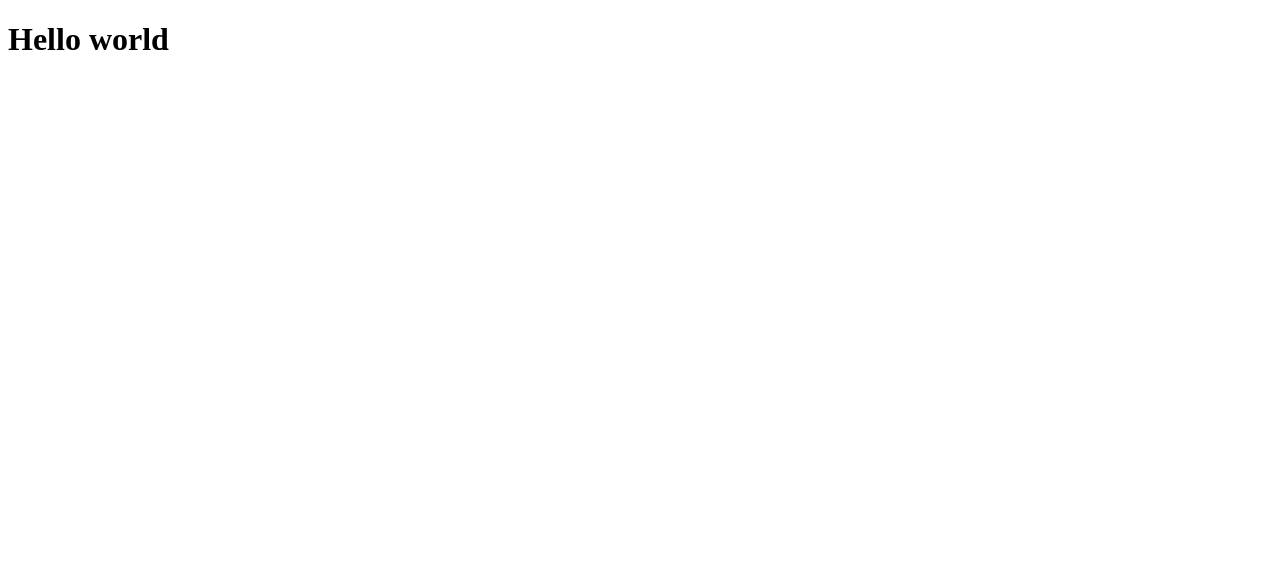
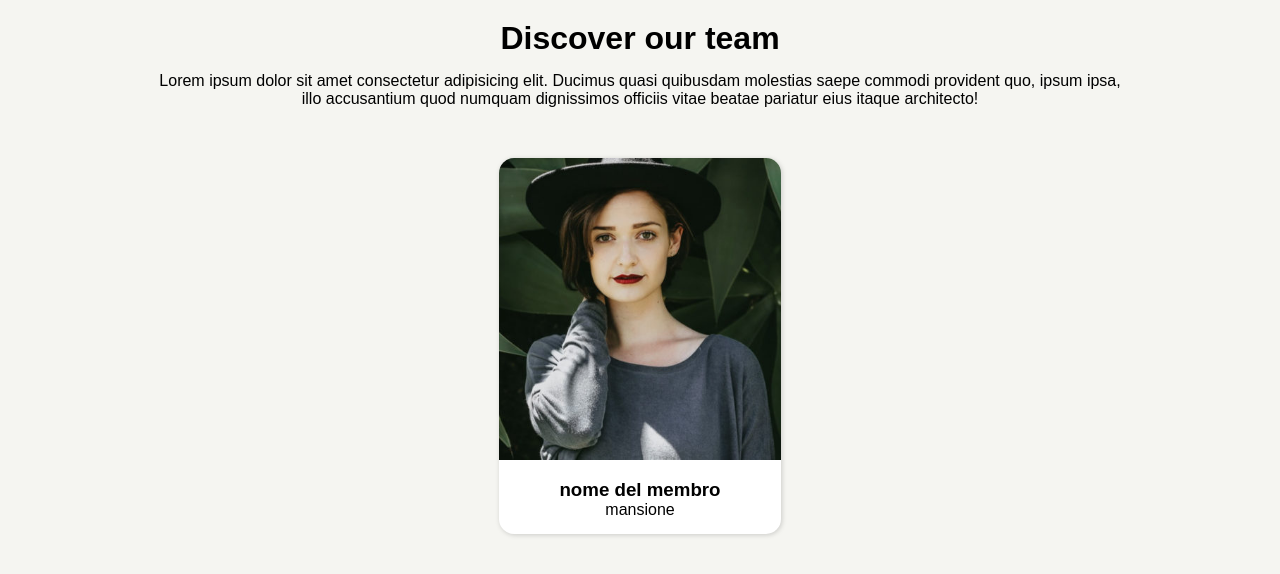
Before and after one commit to MarcoMazzilli/js-our-team, a plain HTML site: page index.html in a window 1280 px wide. Drawn offline with Linux system fonts and the light colour scheme.

Commit message:
[Add] Card style on css

```diff
--- a/assets/css/style.css
+++ b/assets/css/style.css
@@ -0,0 +1,51 @@
+*{
+  box-sizing: border-box;
+  margin: 0;
+  padding: 0;
+}
+
+img {
+  width: 100%;
+}
+
+body {
+  background-color: rgb(245, 245, 241);
+  font-family: Arial, Helvetica, sans-serif;
+}
+
+h1 {
+  margin-bottom: 15px;
+}
+
+.container-header {
+  width: 80%;
+  max-width: 1400px;
+  margin: 0 auto;
+  padding: 20px;
+  text-align: center;
+  margin-bottom: 30px;
+}
+
+.container-card{
+  width: 80%;
+  max-width: 1400px;
+  display: flex;
+  flex-wrap: wrap;
+  justify-content: center;
+  margin: 0 auto;
+}
+
+.card {
+  background-color: white;
+  width: calc(100% / 3 - 60px);
+  margin: 0 20px;
+  margin-bottom: 30px;
+  text-align: center;
+  box-shadow: 1px 1px 5px rgba(0, 0, 0, 0.171);
+  border-radius: 15px;
+  overflow: hidden;
+}
+
+.description {
+  padding: 15px;
+}
--- a/assets/js/script.js
+++ b/assets/js/script.js
@@ -40,3 +40,8 @@ for (let member of TEAM){
     console.log("KEY più VALORE --->",key,":", member[key])
   }
 }
+
+
+function generateCard(){
+
+}
--- a/index.html
+++ b/index.html
@@ -9,7 +9,28 @@
 </head>
 <body>
 
-  <h1>Hello world</h1>
+  <header>
+    <div class="container-header">
+      <h1>Discover our team</h1>
+      <p>Lorem ipsum dolor sit amet consectetur adipisicing elit. Ducimus quasi quibusdam molestias saepe commodi provident quo, ipsum ipsa, illo accusantium quod numquam dignissimos officiis vitae beatae pariatur eius itaque architecto!</p>
+    </div>
+  </header>
+
+  <main>
+    <div class="container-card">
+
+      <div class="card">
+        <div class="photo">
+          <img src="assets/img/angela-caroll-chief-editor.jpg" alt="">
+        </div>
+        <div class="description">
+          <h3>nome del membro</h3>
+          <p>mansione</p>
+        </div>
+      </div>
+    <!-- ---------- -->
+
+  </main>
 
   <script src="assets/js/script.js"></script>
 </body>
```
